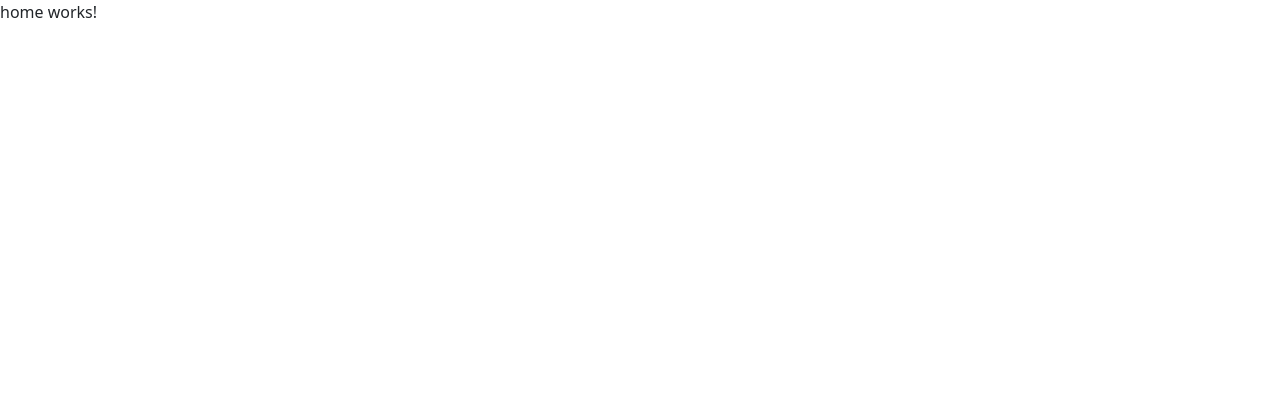
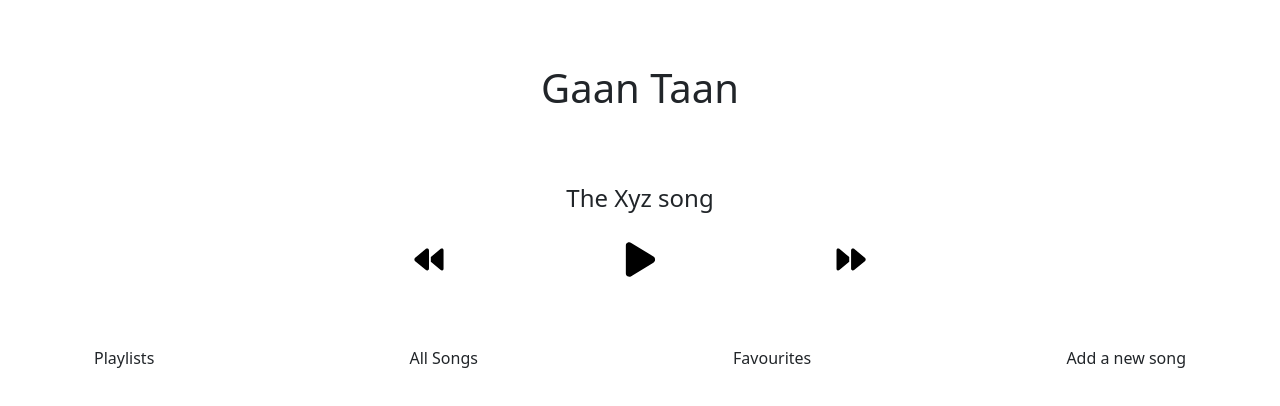
Before and after one commit to ankan-withadream/GaanTaan-client, an Angular app: page / in a window 1280 px wide. Shown: the top 406 px of the page. Built offline with nearby package versions, Linux system fonts and the light colour scheme.

Commit message:
Basic music streaming working

```diff
--- a/src/app/app-routing.module.ts
+++ b/src/app/app-routing.module.ts
@@ -1,9 +1,11 @@
 import { NgModule } from '@angular/core';
 import { RouterModule, Routes } from '@angular/router';
 import { HomeComponent } from './features/Home/pages/home/home.component';
+import { PlayerComponent } from './features/Music/Player/pages/player/player.component';
 
 const routes: Routes = [
   {path: '', component: HomeComponent},
+  {path: 'play', component: PlayerComponent},
 
 ];
 
--- a/src/app/features/Home/pages/home/home.component.html
+++ b/src/app/features/Home/pages/home/home.component.html
@@ -1 +1,47 @@
-<p>home works!</p>
+<div class="main ">
+    <div class="container mt-5">
+        <div class="container" id="header-wrapper">
+            <div id="header" class="p-3 text-center">
+                <h1>
+                    Gaan Taan
+                </h1>
+            </div>
+        </div>
+
+        <div class="container mt-5" id="music-wrapper">
+            <div class="container text-center">
+                <h4>
+                    The Xyz song
+                </h4>
+            </div>
+            <div class="container" id="music-button-box">
+                <div class="col">
+                    <svg xmlns="http://www.w3.org/2000/svg" viewBox="0 0 512 512"><!--! Font Awesome Pro 6.4.0 by @fontawesome - https://fontawesome.com License - https://fontawesome.com/license (Commercial License) Copyright 2023 Fonticons, Inc. --><path d="M459.5 440.6c9.5 7.9 22.8 9.7 34.1 4.4s18.4-16.6 18.4-29V96c0-12.4-7.2-23.7-18.4-29s-24.5-3.6-34.1 4.4L288 214.3V256v41.7L459.5 440.6zM256 352V256 128 96c0-12.4-7.2-23.7-18.4-29s-24.5-3.6-34.1 4.4l-192 160C4.2 237.5 0 246.5 0 256s4.2 18.5 11.5 24.6l192 160c9.5 7.9 22.8 9.7 34.1 4.4s18.4-16.6 18.4-29V352z"/></svg>
+                </div>
+                <div class="col">
+                    <svg xmlns="http://www.w3.org/2000/svg" viewBox="0 0 384 512"><path d="M73 39c-14.8-9.1-33.4-9.4-48.5-.9S0 62.6 0 80V432c0 17.4 9.4 33.4 24.5 41.9s33.7 8.1 48.5-.9L361 297c14.3-8.7 23-24.2 23-41s-8.7-32.2-23-41L73 39z"/></svg>
+                </div>
+                <div class="col">
+                    <svg xmlns="http://www.w3.org/2000/svg" viewBox="0 0 512 512"><!--! Font Awesome Pro 6.4.0 by @fontawesome - https://fontawesome.com License - https://fontawesome.com/license (Commercial License) Copyright 2023 Fonticons, Inc. --><path d="M52.5 440.6c-9.5 7.9-22.8 9.7-34.1 4.4S0 428.4 0 416V96C0 83.6 7.2 72.3 18.4 67s24.5-3.6 34.1 4.4L224 214.3V256v41.7L52.5 440.6zM256 352V256 128 96c0-12.4 7.2-23.7 18.4-29s24.5-3.6 34.1 4.4l192 160c7.3 6.1 11.5 15.1 11.5 24.6s-4.2 18.5-11.5 24.6l-192 160c-9.5 7.9-22.8 9.7-34.1 4.4s-18.4-16.6-18.4-29V352z"/></svg>
+                </div>
+            </div>
+        </div>
+
+        <div class="container mt-5" id="option-menu-wrapper">
+            <div id="option-menu">
+                <div class="option-box">
+                    Playlists
+                </div>
+                <div class="option-box">
+                    All Songs
+                </div>
+                <div class="option-box">
+                    Favourites
+                </div>
+                <div class="option-box">
+                    Add a new song
+                </div>
+            </div>
+        </div>
+    </div>
+</div>
--- a/src/app/features/Home/pages/home/home.component.scss
+++ b/src/app/features/Home/pages/home/home.component.scss
@@ -0,0 +1,29 @@
+#music-button-box {
+    display: flex;
+    flex-direction: row;
+    flex-wrap: nowrap;
+    align-items: center;
+    justify-content: center;
+    height: 6vw;
+    width: 85%;
+    transform: scale(0.7);
+    .col {
+        padding: 5%;
+    }
+
+    svg {
+        transform: scale(0.2);
+    }
+}
+
+#option-menu-wrapper {
+
+    #option-menu {
+        display: flex;
+        flex-direction: row;
+        flex-wrap: wrap;
+        justify-content: space-between;
+        align-items: flex-start;
+
+    }
+}
--- /dev/null
+++ b/src/app/features/Music/Player/pages/player/player.component.html
@@ -0,0 +1,4 @@
+<button (click)="play()">Play</button>
+<button (click)="pause()">Pause</button>
+<input type="range" [max]="audioDuration" [(ngModel)]="currentTime" (input)="seek($event)">
+<span>{{formatTime(currentTime)}} / {{formatTime(audioDuration)}}</span>
--- /dev/null
+++ b/src/app/features/Music/Player/pages/player/player.component.ts
@@ -0,0 +1,83 @@
+import { Component, OnInit } from '@angular/core';
+import { HttpClient } from '@angular/common/http';
+
+
+@Component({
+  selector: 'app-player',
+  templateUrl: './player.component.html',
+  styleUrls: ['./player.component.scss']
+})
+export class PlayerComponent implements OnInit {
+
+  // audioPlayer: HTMLAudioElement;
+  audioPlayer: any;
+  isPlaying = false;
+  audioDuration: number = 0;
+  currentTime = 0;
+
+  constructor(
+    private http: HttpClient,
+  ) {
+
+  }
+
+  ngOnInit(): void {
+
+    // const audioUrl = 'https://file-examples-com.github.io/uploads/2017/11/file_example_MP3_700KB.mp3';
+    const audioUrl = "http://localhost:3000/stream";
+    const headers = {
+       'Content-Type': 'audio/mpeg',
+       'Access-Control-Allow-Origin': '*',
+      };
+    // this.http.get(audioUrl, { headers, responseType: 'blob' }).subscribe(response => {
+    //   const audioBlob = new Blob([response], { type: 'audio/mpeg' });
+    //   const audioUrl = URL.createObjectURL(audioBlob);
+    //   console.log(audioUrl);
+    //   // You can now use this audio URL to play the audio in an audio player component.
+    // });
+
+    this.http.get(audioUrl, { headers, responseType: 'blob' }).subscribe((audioBlob: Blob) => {
+      const audioUrl = URL.createObjectURL(audioBlob);
+      this.audioPlayer = new Audio(audioUrl);
+      this.audioPlayer.addEventListener('loadedmetadata', () => {
+        this.audioDuration = this.audioPlayer.duration;
+      });
+      this.audioPlayer.addEventListener('timeupdate', () => {
+        this.currentTime = this.audioPlayer.currentTime;
+      });
+    });
+  }
+
+
+
+play() {
+  console.log("play clicked", );
+  if (this.audioPlayer) {
+    this.audioPlayer.play();
+    this.isPlaying = true;
+  }
+}
+
+pause() {
+  if (this.audioPlayer) {
+    this.audioPlayer.pause();
+    this.isPlaying = false;
+  }
+}
+
+seek(timeEvent: any) {
+  let time: number = timeEvent.target.value
+  console.log("time got", time);
+  console.log("audioplayer", this.audioPlayer);
+  if (this.audioPlayer) {
+    this.audioPlayer.currentTime = time;
+  }
+}
+
+formatTime(time: number): string {
+  const minutes = Math.floor(time / 60);
+  const seconds = Math.floor(time % 60);
+  return `${minutes}:${seconds.toString().padStart(2, '0')}`;
+}
+
+}
```
Also changed, not shown: src/app/app.module.ts (+9 -2 lines), src/app/features/Music/Player/pages/player/player.component.scss (added), 1 other file (tests, documents, lock files or other folders).
